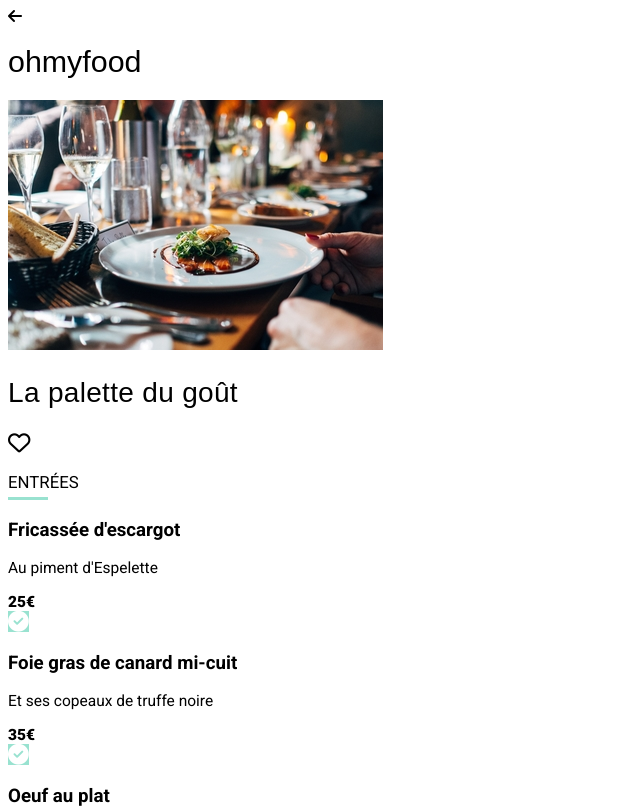
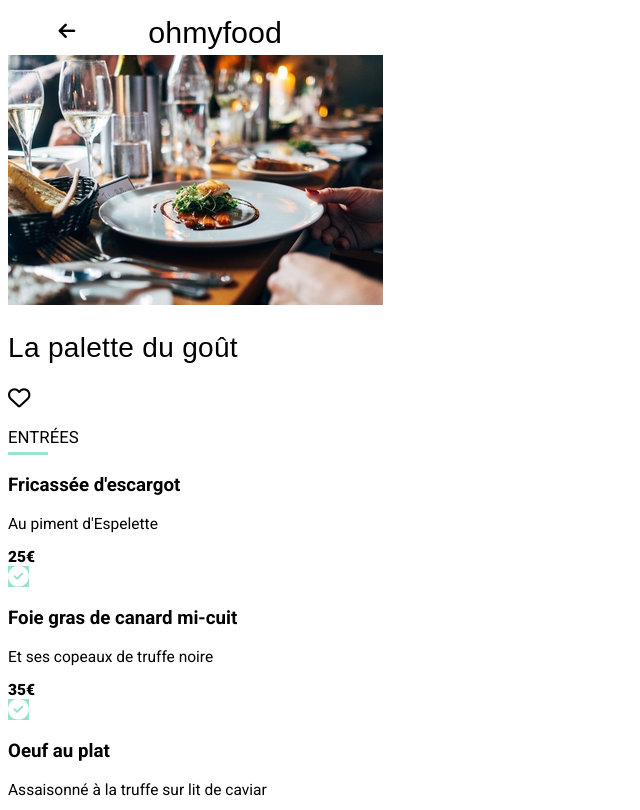
Before and after one commit to developineta/inetamagone_3_26022021, a website: page menilmontant.html in a window 1280 px wide. Shown: the top 810 px of the page, without its empty margins (0-640 px from the left). Drawn offline with Linux system fonts and the light colour scheme; a web font is replaced by a local one.

Commit message:
Header, ancre et liens de pages

```diff
--- a/menilmontant.html
+++ b/menilmontant.html
@@ -13,8 +13,8 @@
     <body>
         <div id="bloc_page">
             <header>
-                <a href="#" target="_blank">
-                    <div id="ligne-header">
+                <a href="index.html">
+                    <div class="ligne-header">
                         <i class="fas fa-arrow-left"></i>
                         <h1>ohmyfood</h1>
                     </div>
--- a/sass/layouts/_header.scss
+++ b/sass/layouts/_header.scss
@@ -1,12 +1,20 @@
 header {
-	#ligne-header i {
-		display: block;
+	.ligne-header i {
+		padding-left: 4%; /* Espace définie en % pour meilleur raport agrandissant écran */
+		font-size: 1.2rem;
 	}
 	h1,
 	h2 {
-		/* Maps utilisés pour les polices de headings */
-		font-family: $font-Shrikhand, $font-Sans-s;
-		font-size: map-get($font-size-heading, h1);
-		font-weight: normal;
+		@include logo; /* Style de logo définie par mixins */
+	}
+	.ligne-header {
+		display: flex;
+		align-items: center;
+	}
+	.ligne-header h1 {
+		padding-left: 73px;
+	}
+	a:active {
+		color: $colour-secondary;
 	}
 }
--- a/sass/main.scss
+++ b/sass/main.scss
@@ -1,4 +1,5 @@
 @import "./utils/variables";
+@import "./utils/mixins";
 @import "./base/typography";
 @import "./layouts/header";
 @import "./layouts/footer";
--- a/sass/pages/_home.scss
+++ b/sass/pages/_home.scss
@@ -1,11 +1,6 @@
-#ligne-header i {
-	display: none;
-}
-h1 {
-	/* Maps utilisés pour les polices de headings */
-	font-family: $font-Shrikhand, $font-Sans-s;
-	font-size: map-get($font-size-heading, h1);
-	font-weight: normal;
+.accueil {
+	@include logo; /* Style de logo définie par mixins */
+	text-align: center;
 }
 h2 {
 	font-size: map-get($font-size-heading, h2);
--- /dev/null
+++ b/sass/utils/_mixins.scss
@@ -0,0 +1,7 @@
+@mixin logo {
+	/* Maps utilisés pour les polices de headings */
+	font-family: $font-Shrikhand, $font-Sans-s;
+	font-size: map-get($font-size-heading, h1);
+	font-weight: normal;
+	margin: 7px 0px 5px 0px;
+}
```
Also changed, not shown: index.html (+4 -4 lines), css/style.css, 1 other file.
